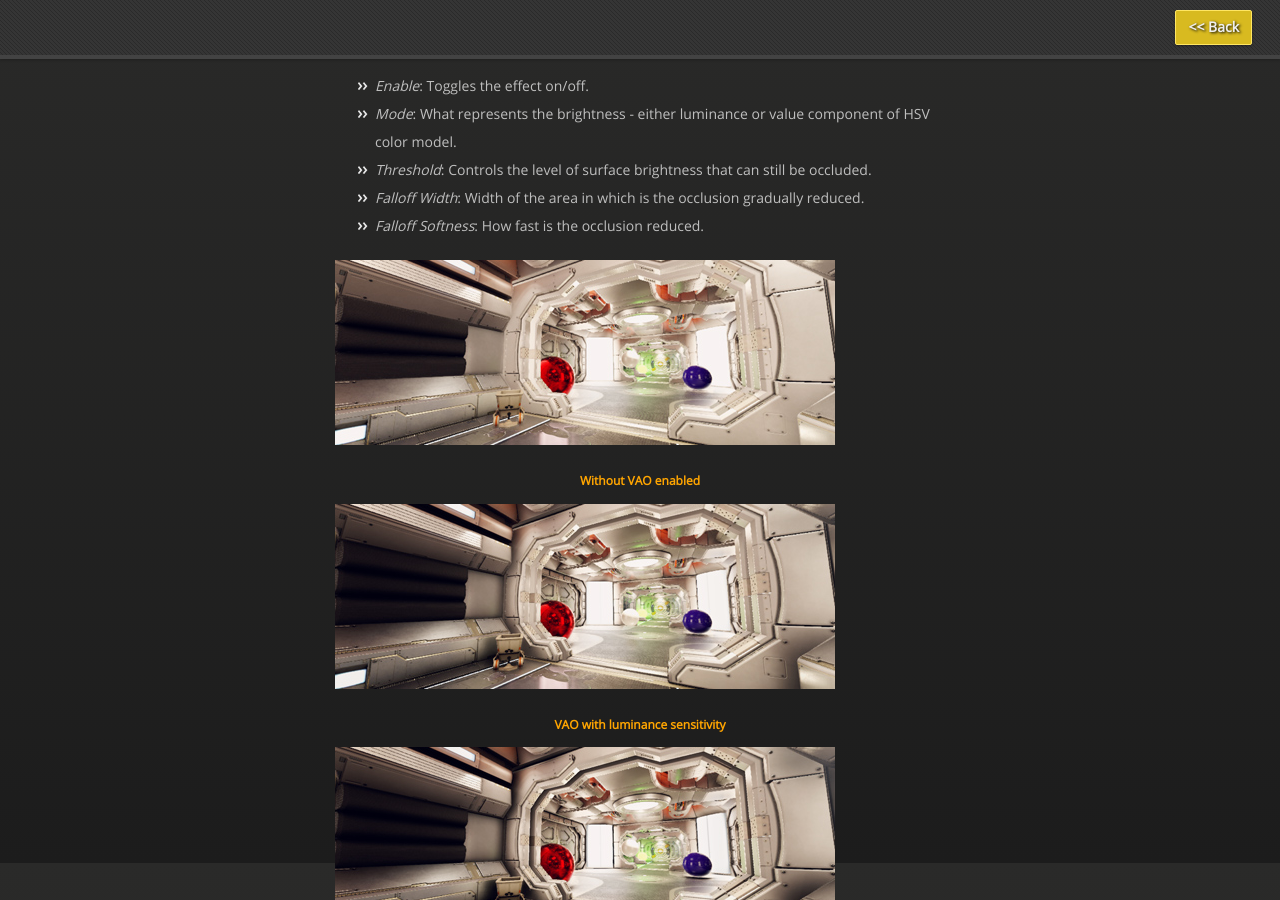
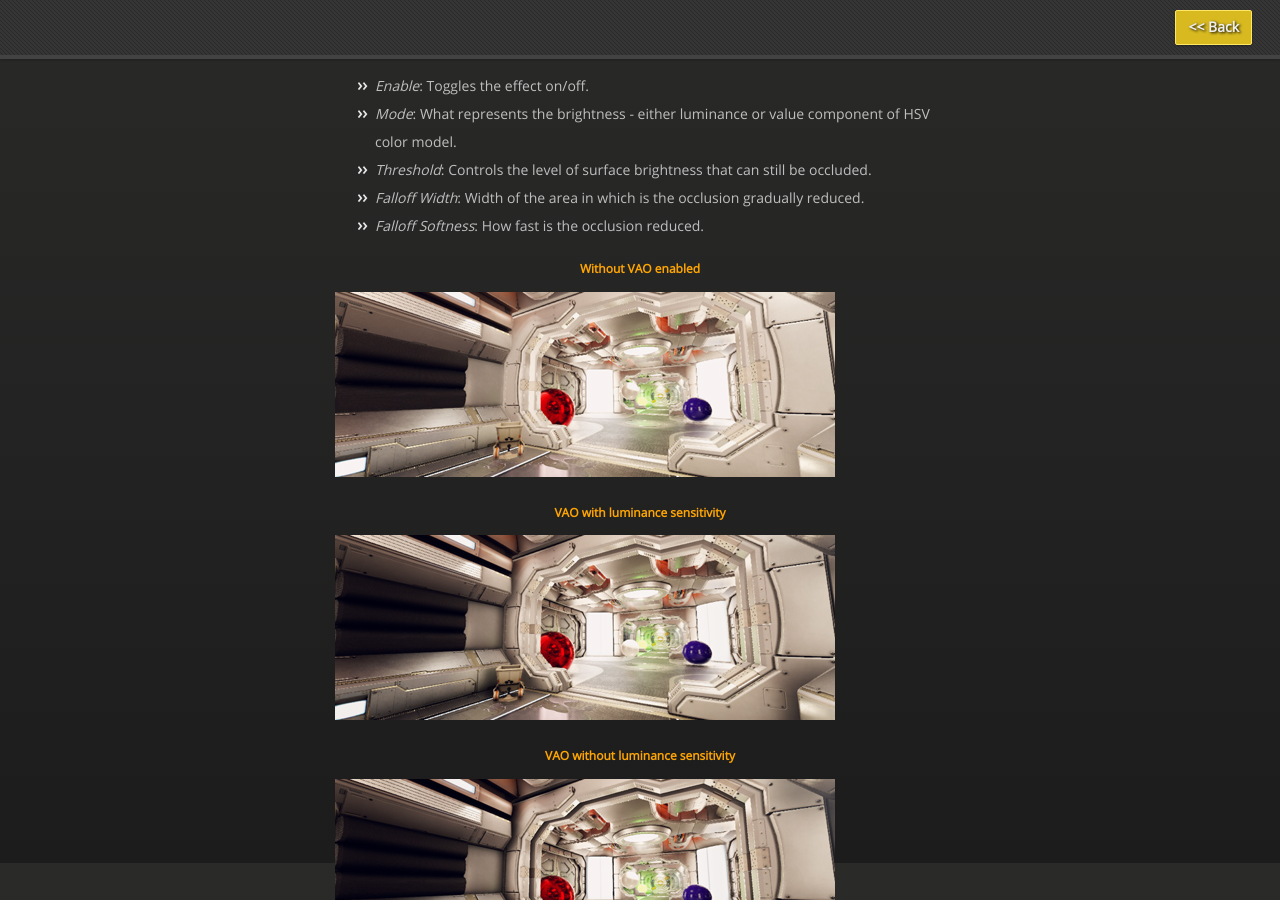
Before and after one commit to projectwilberforce/projectwilberforce.github.io, a Jekyll site: the page built from vaomanual/index.md, in a window 1280 px wide and 900 px high, scrolled down 4537 px. Built offline with Jekyll 4.4.1, drawn with Linux system fonts in a browser that asks for light colours; nearby versions of some CDN libraries.

Commit message:
html 2.0

```diff
--- a/vaomanual/index.md
+++ b/vaomanual/index.md
@@ -99,12 +99,12 @@ Reduces occlusion on bright surfaces - either light sources or strongly lit area
 - *Falloff Width*: Width of the area in which is the occlusion gradually reduced.
 - *Falloff Softness*: How fast is the occlusion reduced.
 
+<figcaption>Without VAO enabled</figcaption>
 ![](no_vao.jpg)
-<figcaption>Without VAO enabled</figcaption>
+<figcaption>VAO with luminance sensitivity</figcaption>
 ![](vao_luma.jpg)
-<figcaption>VAO with luminance sensitivity</figcaption>
+<figcaption>VAO without luminance sensitivity</figcaption>
 ![](vao.jpg)
-<figcaption>VAO without luminance sensitivity</figcaption>
 
 **Effect Mode**
 
```
